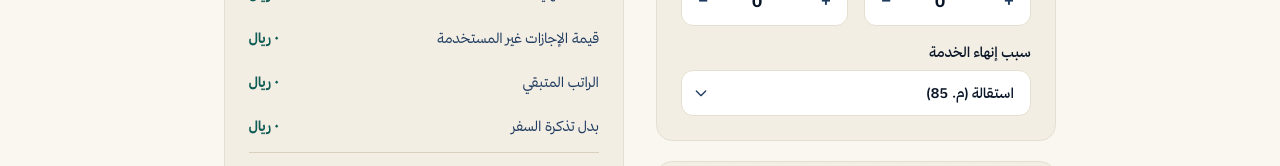
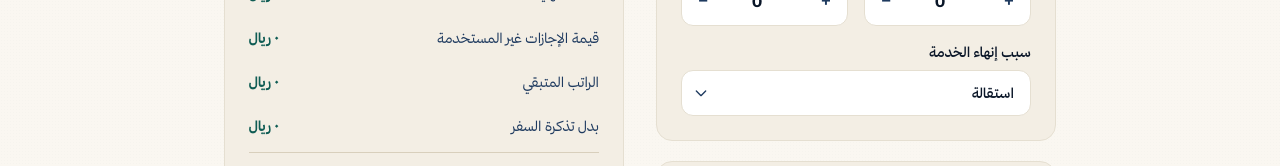
Before and after one commit to goldpricesa/qanon-sa, a Next.js app: page /calculator in a window 1280 px wide. Shown: the part 579-745 px from the top of the page. Built offline with nearby package versions, Linux system fonts and the light colour scheme.

Commit message:
chore(calculator): drop article reference from resign dropdown label
https://claude.ai/code/session_01WmLCiQCfdN33aCfSTwxBh8

```diff
--- a/src/components/calculator/EndOfServiceCalculator.tsx
+++ b/src/components/calculator/EndOfServiceCalculator.tsx
@@ -26,7 +26,7 @@ type EosReason =
 type ContractType = 'fixed' | 'indefinite'
 
 const REASON_OPTIONS: { id: EosReason; label: string }[] = [
-  { id: 'resign', label: 'استقالة (م. 85)' },
+  { id: 'resign', label: 'استقالة' },
   { id: 'legit_74', label: 'إنهاء مشروع للطرفين (م. 74)' },
   { id: 'legit_80', label: 'إنهاء مشروع لصاحب العمل — خطأ العامل (م. 80)' },
   { id: 'legit_81', label: 'إنهاء مشروع للعامل — خطأ صاحب العمل (م. 81)' },
```
